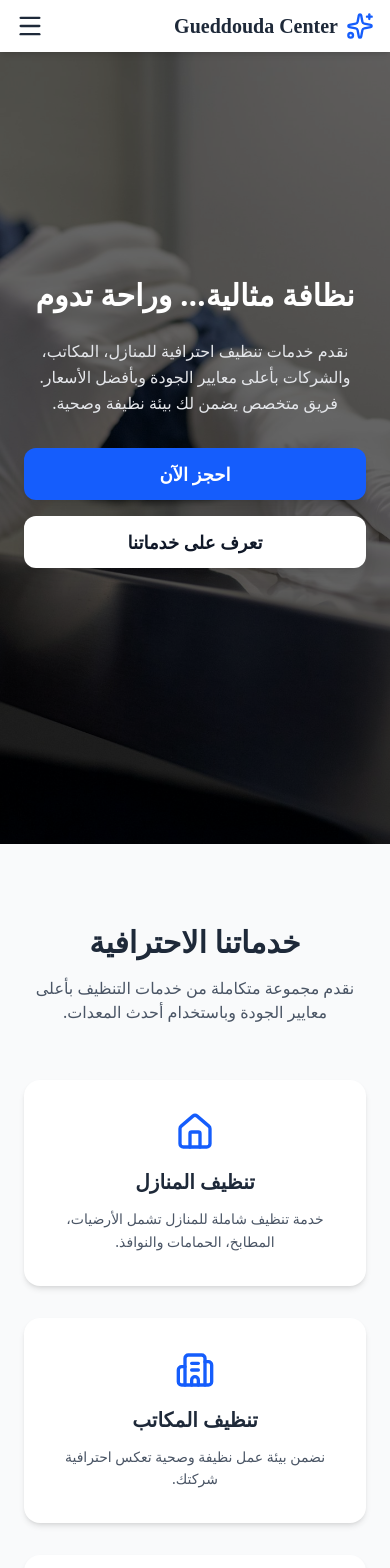
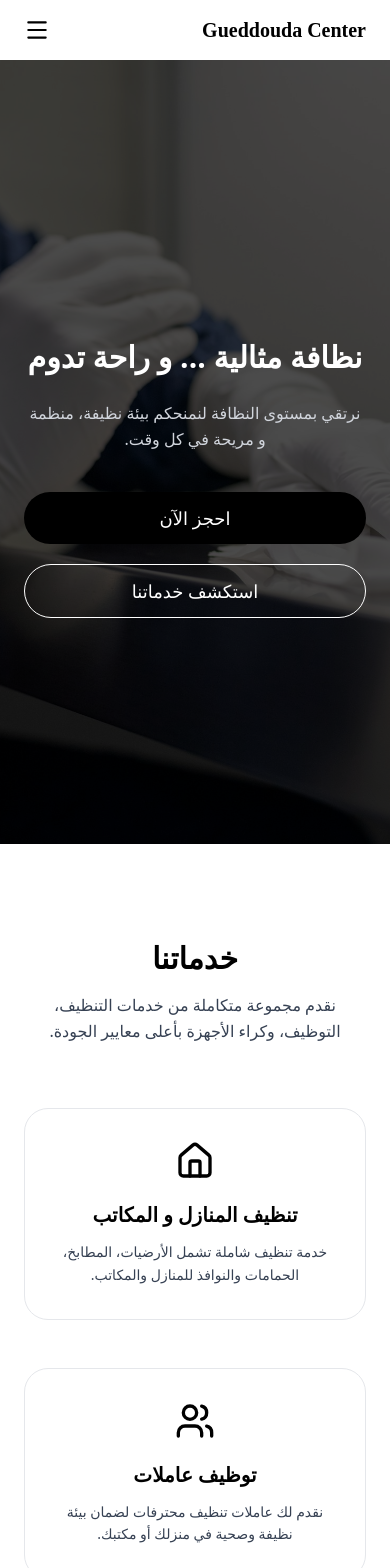
Before and after one commit to AbdelghafourHA/Cleaning-Company, a React app in the folder frontend/: page / in a window 390 px wide. Shown: the top 1568 px of the page. Built offline with nearby package versions, Linux system fonts and the light colour scheme; the HTML template or start-up script is replaced by a standard one.

Commit message:
change style

```diff
--- a/frontend/src/components/Footer.jsx
+++ b/frontend/src/components/Footer.jsx
@@ -2,14 +2,15 @@ import { Facebook, Instagram, Phone, Mail, MapPin } from "lucide-react";
 
 export default function Footer() {
   return (
-    <footer dir="rtl" className="bg-gray-900 text-gray-300 pt-16 pb-8">
+    <footer
+      dir="rtl"
+      className="bg-white text-black pt-16 pb-8 border-t border-black"
+    >
       <div className="max-w-7xl mx-auto px-6 grid md:grid-cols-4 gap-10">
         {/* Company Info */}
         <div>
-          <h3 className="text-2xl font-bold text-white mb-4">
-            Gueddouda Center
-          </h3>
-          <p className="text-gray-400 leading-relaxed text-sm">
+          <h3 className="text-2xl font-bold mb-4">Gueddouda Center</h3>
+          <p className="text-gray-800 text-sm leading-relaxed">
             نقدم خدمات تنظيف احترافية باستخدام أحدث المعدات لضمان بيئة نظيفة
             وآمنة لعملائنا.
           </p>
@@ -17,18 +18,18 @@ export default function Footer() {
 
         {/* Quick Links */}
         <div>
-          <h4 className="text-white font-semibold mb-4">روابط سريعة</h4>
+          <h4 className="font-semibold mb-4">روابط سريعة</h4>
           <ul className="space-y-3 text-sm">
-            <li className="hover:text-white transition cursor-pointer">
+            <li className="hover:text-black cursor-pointer transition">
               الرئيسية
             </li>
-            <li className="hover:text-white transition cursor-pointer">
+            <li className="hover:text-black cursor-pointer transition">
               خدماتنا
             </li>
-            <li className="hover:text-white transition cursor-pointer">
+            <li className="hover:text-black cursor-pointer transition">
               لماذا نحن
             </li>
-            <li className="hover:text-white transition cursor-pointer">
+            <li className="hover:text-black cursor-pointer transition">
               احجز الآن
             </li>
           </ul>
@@ -36,47 +37,49 @@ export default function Footer() {
 
         {/* Contact Info */}
         <div>
-          <h4 className="text-white font-semibold mb-4">تواصل معنا</h4>
+          <h4 className="font-semibold mb-4">تواصل معنا</h4>
           <ul className="space-y-4 text-sm">
             <li className="flex items-center gap-3">
-              <Phone size={18} />
-              0550 123 456
+              <Phone size={18} /> 0550 123 456
             </li>
             <li className="flex items-center gap-3">
-              <Mail size={18} />
-              contact@gueddouda.com
+              <Mail size={18} /> contact@gueddouda.com
             </li>
             <li className="flex items-center gap-3">
-              <MapPin size={18} />
-              الجزائر
+              <MapPin size={18} /> الجزائر
             </li>
           </ul>
         </div>
 
         {/* Social Media */}
         <div>
-          <h4 className="text-white font-semibold mb-4">تابعنا على</h4>
-
+          <h4 className="font-semibold mb-4">تابعنا على</h4>
           <div className="flex gap-4">
             <a
               href="#"
-              className="p-3 bg-gray-800 rounded-full hover:bg-blue-600 transition"
+              className="p-3 border border-black rounded-full hover:bg-black hover:text-white transition"
             >
               <Facebook size={20} />
             </a>
-
             <a
               href="#"
-              className="p-3 bg-gray-800 rounded-full hover:bg-pink-600 transition"
+              className="p-3 border border-black rounded-full hover:bg-black hover:text-white transition"
             >
               <Instagram size={20} />
+            </a>
+            <a
+              href="https://wa.me/0550123456"
+              target="_blank"
+              rel="noopener noreferrer"
+              className="p-3 border border-black rounded-full hover:bg-black hover:text-white transition"
+            >
+              واتساب
             </a>
           </div>
         </div>
       </div>
 
-      {/* Bottom */}
-      <div className="border-t border-gray-800 mt-12 pt-6 text-center text-sm text-gray-500">
+      <div className="mt-12 pt-6 text-center text-sm text-gray-800 border-t border-black">
         © {new Date().getFullYear()} Gueddouda Center. جميع الحقوق محفوظة.
       </div>
     </footer>
--- a/frontend/src/components/Navbar.jsx
+++ b/frontend/src/components/Navbar.jsx
@@ -1,12 +1,11 @@
 import { useState, useEffect } from "react";
-import { Menu, X, Phone, Sparkles } from "lucide-react";
+import { Menu, X } from "lucide-react";
 import { motion, AnimatePresence } from "framer-motion";
 
 export default function Navbar() {
   const [open, setOpen] = useState(false);
   const [scrolled, setScrolled] = useState(false);
 
-  // Detect scroll
   useEffect(() => {
     const handleScroll = () => {
       setScrolled(window.scrollY > 20);
@@ -15,80 +14,92 @@ export default function Navbar() {
     return () => window.removeEventListener("scroll", handleScroll);
   }, []);
 
+  const links = [
+    { name: "الرئيسية", href: "#home" },
+    { name: "خدماتنا", href: "#services" },
+    { name: "من نحن", href: "#about" },
+    { name: "اتصل بنا", href: "#contact" },
+  ];
+
   return (
     <motion.nav
       initial={{ y: -80 }}
       animate={{ y: 0 }}
-      transition={{ duration: 0.6 }}
+      transition={{ duration: 0.5 }}
       dir="rtl"
       className={`fixed top-0 w-full z-50 transition-all duration-300 ${
-        scrolled
-          ? "bg-white/90 backdrop-blur-md shadow-lg"
-          : "bg-white shadow-md"
+        scrolled ? "bg-white shadow-sm" : "bg-white"
       }`}
     >
-      <div className="max-w-7xl mx-auto px-4 py-3 flex justify-between items-center">
+      <div className="max-w-7xl mx-auto px-6 py-4 flex justify-between items-center">
         {/* Logo */}
-        <div className="flex items-center gap-2">
-          <Sparkles className="text-blue-600" size={28} />
-          <span className="dancing-script text-xl font-bold text-gray-800">
-            Gueddouda Center
-          </span>
-        </div>
+        <a
+          href="#home"
+          dir="ltr"
+          className="dancing-script text-xl font-semibold text-black"
+        >
+          Gueddouda Center
+        </a>
 
-        {/* Desktop Menu */}
-        <ul className="hidden md:flex items-center gap-8 text-gray-700 font-medium">
-          {["الرئيسية", "خدماتنا", "من نحن", "اتصل بنا"].map((item, i) => (
-            <li
-              key={i}
-              className="relative cursor-pointer hover:text-blue-600 transition"
-            >
-              {item}
+        {/* Desktop Links */}
+        <ul className="hidden md:flex items-center gap-10 text-gray-800 font-medium">
+          {links.map((link, i) => (
+            <li key={i}>
+              <a href={link.href} className="hover:text-black transition">
+                {link.name}
+              </a>
             </li>
           ))}
         </ul>
 
-        {/* Phone Button */}
-        <div className="hidden md:flex items-center gap-2 bg-blue-600 text-white px-4 py-2 rounded-lg hover:bg-blue-700 cursor-pointer transition hover:scale-105">
-          <Phone size={18} />
-          <span>0550 123 456</span>
-        </div>
+        {/* WhatsApp Button */}
+        <a
+          href="https://wa.me/213550123456"
+          target="_blank"
+          rel="noopener noreferrer"
+          className="hidden md:inline-block px-6 py-2  bg-green-500 text-white rounded-full"
+        >
+          واتساب
+        </a>
 
-        {/* Mobile Button */}
-        <button
-          className="md:hidden text-gray-800"
-          onClick={() => setOpen(!open)}
-        >
-          {open ? <X size={28} /> : <Menu size={28} />}
+        {/* Mobile Toggle */}
+        <button className="md:hidden text-black" onClick={() => setOpen(!open)}>
+          {open ? <X size={26} /> : <Menu size={26} />}
         </button>
       </div>
 
-      {/* Mobile Menu Animation */}
+      {/* Mobile Menu */}
       <AnimatePresence>
         {open && (
           <motion.div
             initial={{ opacity: 0, height: 0 }}
             animate={{ opacity: 1, height: "auto" }}
             exit={{ opacity: 0, height: 0 }}
-            transition={{ duration: 0.4 }}
-            className="md:hidden bg-white shadow-lg border-t overflow-hidden"
+            transition={{ duration: 0.3 }}
+            className="md:hidden bg-white border-t"
           >
-            <ul className="flex flex-col text-center py-4 space-y-4 text-gray-700 font-medium">
-              {["الرئيسية", "خدماتنا", "من نحن", "اتصل بنا"].map((item, i) => (
-                <li
-                  key={i}
-                  className="hover:text-blue-600 transition cursor-pointer"
-                  onClick={() => setOpen(false)}
-                >
-                  {item}
+            <ul className="flex flex-col text-center py-6 space-y-6 text-gray-800 font-medium">
+              {links.map((link, i) => (
+                <li key={i}>
+                  <a
+                    href={link.href}
+                    onClick={() => setOpen(false)}
+                    className="block"
+                  >
+                    {link.name}
+                  </a>
                 </li>
               ))}
 
-              <div className="flex justify-center mt-3">
-                <div className="flex items-center gap-2 bg-blue-600 text-white px-5 py-2 rounded-lg">
-                  <Phone size={18} />
-                  <span>0550 123 456</span>
-                </div>
+              <div className="flex justify-center">
+                <a
+                  href="https://wa.me/213550123456"
+                  target="_blank"
+                  rel="noopener noreferrer"
+                  className="px-6 py-2 bg-green-500 text-white rounded-full"
+                >
+                  واتساب
+                </a>
               </div>
             </ul>
           </motion.div>
--- a/frontend/src/index.css
+++ b/frontend/src/index.css
@@ -7,3 +7,7 @@
   font-optical-sizing: auto;
   font-style: normal;
 }
+
+html {
+  scroll-behavior: smooth;
+}
--- a/frontend/src/sections/Hero.jsx
+++ b/frontend/src/sections/Hero.jsx
@@ -4,79 +4,74 @@ import HeroImg from "../assets/Hero.jpg";
 export default function Hero() {
   return (
     <section
+      id="home"
       dir="rtl"
-      className="relative min-h-screen flex items-center justify-center text-white overflow-hidden"
+      className="relative min-h-screen flex items-center justify-center overflow-hidden pt-28"
     >
       {/* Background */}
-      <div className="absolute inset-0">
+      <motion.div
+        initial={{ scale: 1.1 }}
+        animate={{ scale: 1 }}
+        transition={{ duration: 1.5, ease: "easeOut" }}
+        className="absolute inset-0"
+      >
         <img
           src={HeroImg}
-          alt="شركة تنظيف"
-          className="w-full h-full object-cover scale-105"
+          alt="شركة تنظيف احترافية"
+          className="w-full h-full object-cover"
         />
-        <div className="absolute inset-0 bg-black/60"></div>
-      </div>
+        <div className="absolute inset-0 bg-black/70"></div>
+      </motion.div>
 
       {/* Content */}
-      <motion.div
-        initial="hidden"
-        animate="visible"
-        variants={{
-          hidden: {},
-          visible: {
-            transition: {
-              staggerChildren: 0.25,
-            },
-          },
-        }}
-        className="relative z-10 max-w-5xl text-center px-6"
-      >
+      <div className="relative z-10 max-w-5xl text-center px-6 text-white">
         {/* Title */}
         <motion.h1
-          variants={{
-            hidden: { opacity: 0, y: 40 },
-            visible: { opacity: 1, y: 0 },
-          }}
-          transition={{ duration: 0.8, ease: "easeOut" }}
-          className="font-extrabold leading-tight mb-6
+          initial={{ opacity: 0, y: 40 }}
+          animate={{ opacity: 1, y: 0 }}
+          transition={{ duration: 0.8 }}
+          className="font-bold leading-tight mb-6
           text-3xl sm:text-4xl md:text-5xl lg:text-6xl"
         >
-          نظافة مثالية… وراحة تدوم
+          نظافة مثالية ... و راحة تدوم
         </motion.h1>
 
         {/* Description */}
         <motion.p
-          variants={{
-            hidden: { opacity: 0, y: 30 },
-            visible: { opacity: 1, y: 0 },
-          }}
-          transition={{ duration: 0.8 }}
-          className="text-gray-200 mb-8
+          initial={{ opacity: 0, y: 30 }}
+          animate={{ opacity: 1, y: 0 }}
+          transition={{ duration: 0.9, delay: 0.2 }}
+          className="text-gray-300 mb-10
           text-base sm:text-lg md:text-xl
           max-w-3xl mx-auto leading-relaxed"
         >
-          نقدم خدمات تنظيف احترافية للمنازل، المكاتب، والشركات بأعلى معايير
-          الجودة وبأفضل الأسعار. فريق متخصص يضمن لك بيئة نظيفة وصحية.
+          نرتقي بمستوى النظافة لنمنحكم بيئة نظيفة، منظمة و مريحة في كل وقت.
         </motion.p>
 
         {/* Buttons */}
         <motion.div
-          variants={{
-            hidden: { opacity: 0, y: 20 },
-            visible: { opacity: 1, y: 0 },
-          }}
-          transition={{ duration: 0.8 }}
-          className="flex flex-col sm:flex-row gap-4 justify-center"
+          initial={{ opacity: 0, y: 20 }}
+          animate={{ opacity: 1, y: 0 }}
+          transition={{ duration: 1, delay: 0.4 }}
+          className="flex flex-col sm:flex-row gap-5 justify-center"
         >
-          <button className="cursor-pointer bg-blue-600 hover:bg-blue-700 transition-all duration-300 px-8 py-3 rounded-xl font-semibold text-lg shadow-lg hover:scale-105">
+          {/* Primary Button */}
+          <a
+            href="#booking"
+            className="px-8 py-3 bg-black text-white rounded-full font-medium text-lg hover:opacity-90 transition"
+          >
             احجز الآن
-          </button>
+          </a>
 
-          <button className="cursor-pointer bg-white text-gray-900 hover:bg-gray-200 transition-all duration-300 px-8 py-3 rounded-xl font-semibold text-lg shadow-lg hover:scale-105">
-            تعرف على خدماتنا
-          </button>
+          {/* Secondary Button */}
+          <a
+            href="#services"
+            className="px-8 py-3 border border-white text-white rounded-full font-medium text-lg hover:bg-white hover:text-black transition"
+          >
+            استكشف خدماتنا
+          </a>
         </motion.div>
-      </motion.div>
+      </div>
     </section>
   );
 }
--- a/frontend/src/sections/Services.jsx
+++ b/frontend/src/sections/Services.jsx
@@ -1,32 +1,32 @@
 import { motion } from "framer-motion";
-import { Home, Building2, Sparkles, ShieldCheck } from "lucide-react";
+import { Home, Building2, Users, Cpu } from "lucide-react";
 
 export default function Services() {
   const services = [
     {
       icon: <Home size={40} />,
-      title: "تنظيف المنازل",
-      desc: "خدمة تنظيف شاملة للمنازل تشمل الأرضيات، المطابخ، الحمامات والنوافذ.",
+      title: "تنظيف المنازل و المكاتب",
+      desc: "خدمة تنظيف شاملة تشمل الأرضيات، المطابخ، الحمامات والنوافذ للمنازل والمكاتب.",
+    },
+    {
+      icon: <Users size={40} />,
+      title: "توظيف عاملات",
+      desc: "نقدم لك عاملات تنظيف محترفات لضمان بيئة نظيفة وصحية في منزلك أو مكتبك.",
+    },
+    {
+      icon: <Cpu size={40} />,
+      title: "كراء أجهزة تنظيف",
+      desc: "إمكانك استئجار أحدث أجهزة التنظيف لتلبية احتياجاتك الخاصة بسهولة وأمان.",
     },
     {
       icon: <Building2 size={40} />,
-      title: "تنظيف المكاتب",
-      desc: "نضمن بيئة عمل نظيفة وصحية تعكس احترافية شركتك.",
-    },
-    {
-      icon: <Sparkles size={40} />,
-      title: "تنظيف عميق",
-      desc: "تنظيف دقيق يشمل التفاصيل الصغيرة باستخدام معدات متطورة.",
-    },
-    {
-      icon: <ShieldCheck size={40} />,
-      title: "تعقيم شامل",
-      desc: "خدمات تعقيم احترافية لضمان بيئة آمنة وخالية من الجراثيم.",
+      title: "تنظيف شامل",
+      desc: "تنظيف عميق وتعقيم شامل لجميع الأسطح باستخدام معدات وتقنيات متطورة.",
     },
   ];
 
   return (
-    <section dir="rtl" className="py-20 bg-gray-50">
+    <section id="services" dir="rtl" className="py-24 bg-white">
       <div className="max-w-7xl mx-auto px-6">
         {/* Title */}
         <motion.div
@@ -34,35 +34,35 @@ export default function Services() {
           whileInView={{ opacity: 1, y: 0 }}
           transition={{ duration: 0.7 }}
           viewport={{ once: true }}
-          className="text-center mb-14"
+          className="text-center mb-16"
         >
-          <h2 className="text-3xl md:text-4xl font-bold text-gray-800 mb-4">
-            خدماتنا الاحترافية
+          <h2 className="text-3xl md:text-4xl font-bold text-black mb-4">
+            خدماتنا
           </h2>
-          <p className="text-gray-600 max-w-2xl mx-auto text-base md:text-lg">
-            نقدم مجموعة متكاملة من خدمات التنظيف بأعلى معايير الجودة وباستخدام
-            أحدث المعدات.
+          <p className="text-gray-700 max-w-2xl mx-auto text-base md:text-lg leading-relaxed">
+            نقدم مجموعة متكاملة من خدمات التنظيف، التوظيف، وكراء الأجهزة بأعلى
+            معايير الجودة.
           </p>
         </motion.div>
 
         {/* Services Grid */}
-        <div className="grid sm:grid-cols-2 lg:grid-cols-4 gap-8">
+        <div className="grid sm:grid-cols-2 lg:grid-cols-4 gap-12">
           {services.map((service, index) => (
             <motion.div
               key={index}
-              initial={{ opacity: 0, y: 40 }}
+              initial={{ opacity: 0, y: 30 }}
               whileInView={{ opacity: 1, y: 0 }}
               transition={{ duration: 0.6, delay: index * 0.2 }}
               viewport={{ once: true }}
-              className="bg-white rounded-2xl p-8 shadow-md hover:shadow-xl transition-all duration-300 hover:-translate-y-2 text-center"
+              className="bg-white rounded-3xl p-8 border border-gray-200 hover:shadow-xl transition-all duration-300 hover:-translate-y-2 text-center"
             >
-              <div className="text-blue-600 mb-4 flex justify-center">
+              <div className="text-black mb-5 flex justify-center">
                 {service.icon}
               </div>
-              <h3 className="text-xl font-semibold text-gray-800 mb-3">
+              <h3 className="text-xl font-semibold text-black mb-3">
                 {service.title}
               </h3>
-              <p className="text-gray-600 text-sm leading-relaxed">
+              <p className="text-gray-700 text-sm leading-relaxed">
                 {service.desc}
               </p>
             </motion.div>
```
Also changed, not shown: frontend/src/sections/About.jsx (+13 -19 lines), frontend/src/sections/Contact.jsx (+11 -11 lines).
